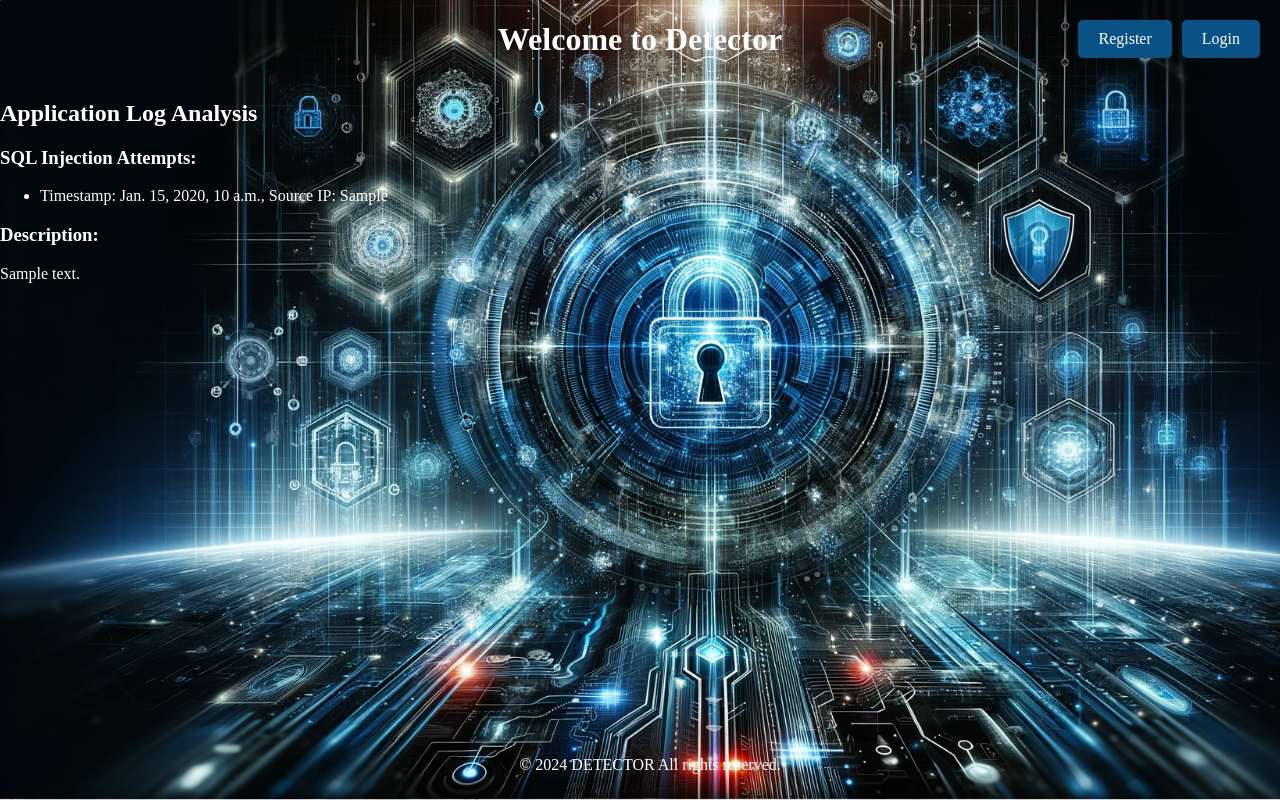
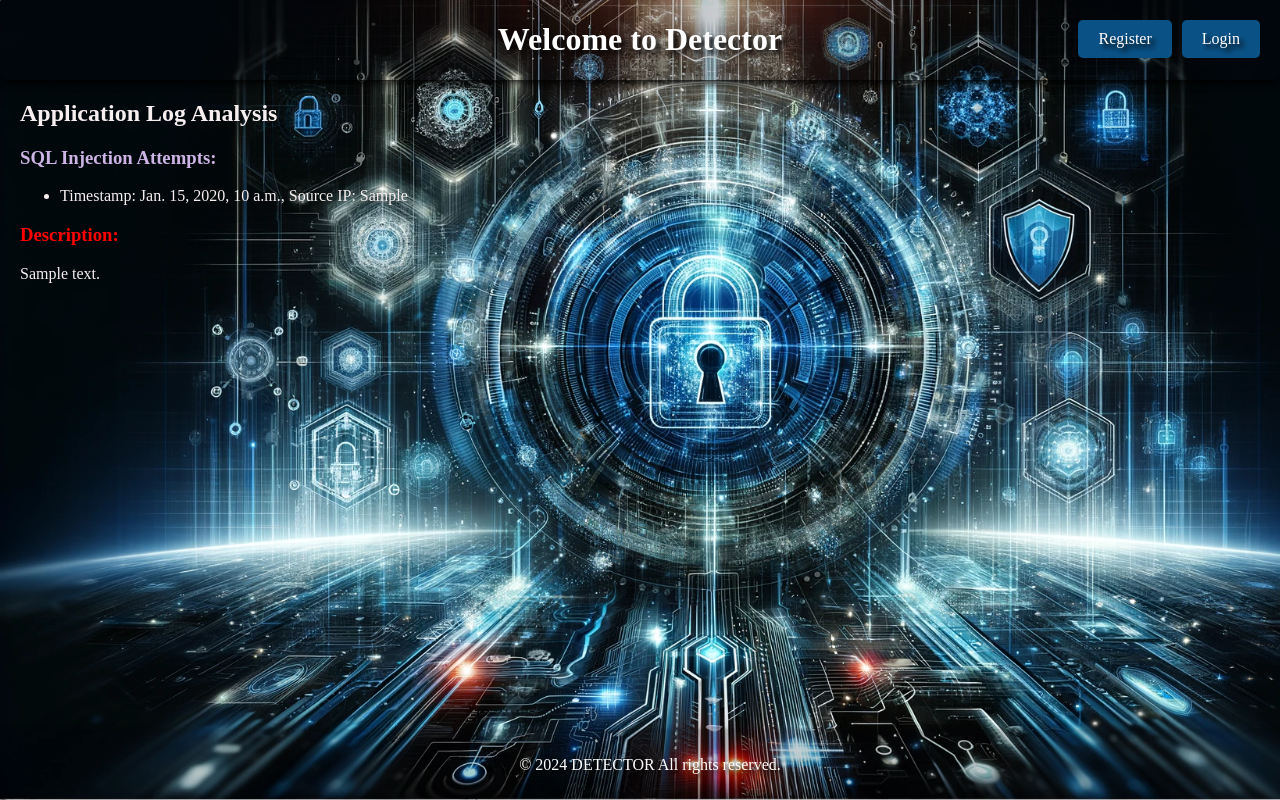
Before and after one commit to seeyou7/PortfolioProject, a Django app: template LogScanner/dashboard/templates/dashboard/app_logs.html in a window 1280 px wide. Run offline with Django 4.2, Linux system fonts and the light colour scheme; the template is opened without the code that fills it: most values are stand-ins (such as "Sample title", 1, 10 or a date in 2020).

Commit message:
apdate landing page :login to make text more visible

```diff
--- a/LogScanner/accounts/static/accounts/css/styles.css
+++ b/LogScanner/accounts/static/accounts/css/styles.css
@@ -11,7 +11,6 @@ body, html {
 .default-background {
     background-image: url('../images/background.webp');
     background-size: cover;
-    /* background-position: center; */
     color: #fff;
 }
 
@@ -52,6 +51,39 @@ body, html {
     padding: 20px;
 }
 
+.login-description {
+    background-color: rgba(27 34 187 / 13%); /* Semi-transparent white background */
+    border-radius: 8px; /* Rounded corners */
+    box-shadow: 0 4px 8px rgba(0, 0, 0, 0.2); /* Soft shadow for depth */
+    padding: 20px; /* Space inside the container */
+    margin: 0 auto 20px auto; /* Centering and spacing outside the container */
+    max-width: 600px; /* Maximum width, for better readability on wide screens */
+    text-align: center; /* Center align text */
+}
+
+.login-description p {
+    color: #ffffff;
+    font-size: 1.5rem; /* Adjusted font size */
+    text-shadow: 4px 4px 4px rgb(10 9 9 / 93%); /* Text shadow for depth */
+}
+
+
+.content-padding {
+    padding-left: 20px;
+}
+
+.text-color-general {
+    color: #f7efef;
+}
+
+.text-color-highlight {
+    color: #ccb4e5;
+}
+
+.text-color-warning {
+    color: #ff0000; /* Red for warning  */
+}
+
 
 /* test Video background specific styles it works
 #background-video {
@@ -62,42 +94,20 @@ body, html {
     min-height: 100%;
     width: auto;
     height: auto;
-    z-index: -100; /* Ensures video stays in the background */
+    z-index: -100; /* to Ensures video stays in the background */
    /* background-size: cover;
 } */
 
 header {
+    background-color: rgba(1, 1, 11, 0.192); /* Semi-transparent white background */
+    border-radius: 8px; /* Rounded corners */
+    box-shadow: 0 4px 8px rgba(0, 0, 0, 0.89);
+    text-shadow: 4px 4px 4px rgb(10 9 9 / 93%);
     display: flex;
     justify-content: center; /*  children horizontally */
     align-items: center; /*  children vertically */
     width: 100%;
 }
-/* nav li {
-    position: fixed;
-    top: 20px;
-    right: 20px;
-}
-nav a{
-    display: inline-block;
-    margin-left: 10px;
-    text-decoration: none;
-    color: white;
-    background-color: #0a5185;
-    padding: 10px 20px;
-    border-radius: 5px;
-}
-
-nav li:hover {
-    opacity: 0.8;
-
-} */
-/* nav ul {
-    list-style: none;
-    padding: 0;
-    margin: 0;
-    display: flex;
-    gap: 20px; /* Adds space between navigation links */
-/*} */
 nav ul {
     position: fixed;
     top: 20px;
@@ -157,7 +167,9 @@ input[type="submit"]:hover {
 
 /* c le best pour  the background image */
 .form-container label{
-    color: #E8E8E8;
+    color: #ffffff;
+    background-color: rgba(17, 17, 20, 0.366);
+    font-size: 1.1rem;
 }
 
 .form-container input {
@@ -169,14 +181,17 @@ input[type="submit"]:hover {
 }
 
 footer {
+    background-color: rgba(1, 1, 11, 0.192); /* Semi-transparent white background */
+    border-radius: 8px; /* Rounded corners */
+    box-shadow: 0 4px 8px rgba(0, 0, 0, 0.995);
+    text-shadow: 4px 4px 4px rgb(10 9 9 / 93%);
     display: flex;
     justify-content: center;
     align-items: center;
     position: fixed;
     bottom: 0;
-    left: 0;
+    left: 50;
     width: 100%;
     padding: 10px;
     color: rgb(255, 255, 255);
-    background: none;
 }
```
